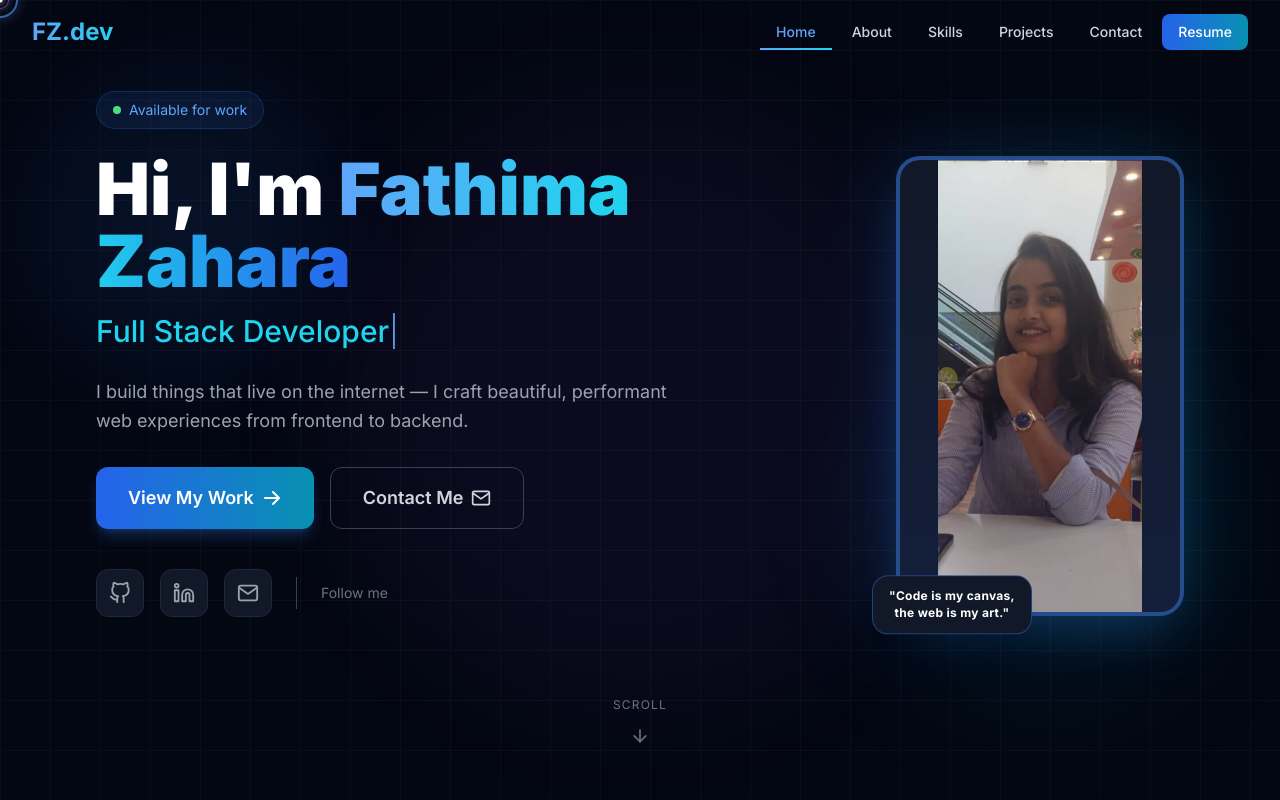
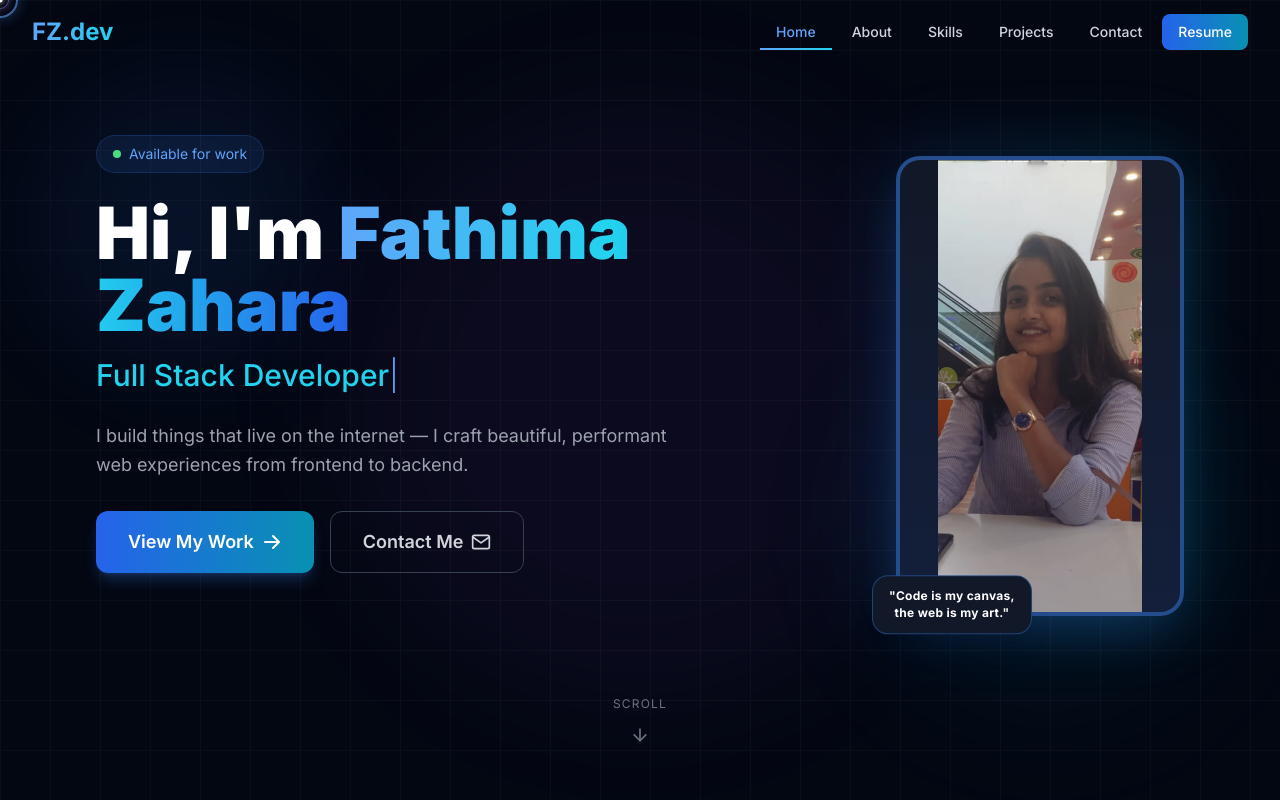
Before and after one commit to zaharaCodes/portfolio, a React (Create React App) app: page / in a window 1280 px wide. Shown: the top 800 px of the page. Built offline with nearby package versions, Linux system fonts and the light colour scheme.

Commit message:
fix: remove hero social links, contact emoji

```diff
--- a/src/components/Contact.js
+++ b/src/components/Contact.js
@@ -99,7 +99,7 @@ const Contact = () => {
             </h3>
             <p className="text-gray-400 mb-3 leading-relaxed">
               I'm always excited to work on interesting projects and collaborate
-              with cool people. Drop a message and I'll get back to you fast! 🚀
+              with cool people. Drop a message and I'll get back to you fast!
             </p>
 
             {/* Status badge */}
--- a/src/components/Hero.js
+++ b/src/components/Hero.js
@@ -1,6 +1,6 @@
 import React, { useState, useEffect } from 'react';
 import { motion } from 'framer-motion';
-import { FiGithub, FiLinkedin, FiMail, FiArrowDown } from 'react-icons/fi';
+import { FiMail, FiArrowDown } from 'react-icons/fi';
 import { HiArrowRight } from 'react-icons/hi';
 import { info } from '../data/info';
 
@@ -65,10 +65,10 @@ const Hero = () => {
       <div className="relative z-10 max-w-6xl mx-auto px-4 sm:px-6 lg:px-8 w-full">
         <div className="flex flex-col lg:flex-row items-center justify-between gap-8">
 
-          {/* Left Side - Text */}
+          {/* Left Side */}
           <div className="flex-1 text-center lg:text-left">
 
-            {/* Available Badge - pushed down with mt */}
+            {/* Available Badge */}
             <motion.div
               initial={{ opacity: 0, y: 20 }}
               animate={{ opacity: 1, y: 0 }}
@@ -114,12 +114,12 @@ const Hero = () => {
               performant web experiences from frontend to backend.
             </motion.p>
 
-            {/* Buttons */}
+            {/* Buttons only — no social links */}
             <motion.div
               initial={{ opacity: 0, y: 20 }}
               animate={{ opacity: 1, y: 0 }}
               transition={{ duration: 0.6, delay: 0.4 }}
-              className="flex flex-wrap gap-4 justify-center lg:justify-start mb-10"
+              className="flex flex-wrap gap-4 justify-center lg:justify-start"
             >
               <motion.button
                 onClick={scrollToProjects}
@@ -141,38 +141,9 @@ const Hero = () => {
                 <FiMail size={20} />
               </motion.button>
             </motion.div>
-
-            {/* Social Links */}
-            <motion.div
-              initial={{ opacity: 0, y: 20 }}
-              animate={{ opacity: 1, y: 0 }}
-              transition={{ duration: 0.6, delay: 0.5 }}
-              className="flex items-center gap-4 justify-center lg:justify-start"
-            >
-              {[
-                { icon: <FiGithub size={22} />, href: info.github, label: 'GitHub' },
-                { icon: <FiLinkedin size={22} />, href: info.linkedin, label: 'LinkedIn' },
-                { icon: <FiMail size={22} />, href: `mailto:${info.email}`, label: 'Email' },
-              ].map((social) => (
-                <motion.a
-                  key={social.label}
-                  href={social.href}
-                  target="_blank"
-                  rel="noopener noreferrer"
-                  className="p-3 rounded-xl bg-gray-900 border border-gray-800 text-gray-400 hover:text-white hover:border-blue-500 hover:bg-gray-800 transition-all"
-                  whileHover={{ scale: 1.1, y: -3 }}
-                  whileTap={{ scale: 0.9 }}
-                  title={social.label}
-                >
-                  {social.icon}
-                </motion.a>
-              ))}
-              <div className="w-px h-8 bg-gray-700 mx-2"></div>
-              <span className="text-gray-500 text-sm">Follow me</span>
-            </motion.div>
           </div>
 
-          {/* Right Side - Photo - pushed down with mt-16 */}
+          {/* Right Side - Photo */}
           <motion.div
             initial={{ opacity: 0, scale: 0.5, rotate: -10 }}
             animate={{ opacity: 1, scale: 1, rotate: 0 }}
@@ -180,11 +151,7 @@ const Hero = () => {
             className="flex-shrink-0 mt-16 lg:mt-24"
           >
             <div className="relative">
-
-              {/* Glow */}
               <div className="absolute inset-0 bg-gradient-to-r from-blue-500 to-cyan-500 blur-2xl opacity-20 rounded-3xl"></div>
-
-              {/* ✅ Photo - proper size, fits in screen */}
               <div className="relative w-64 h-[420px] md:w-72 md:h-[460px] rounded-3xl overflow-hidden border-4 border-blue-500/50 shadow-2xl shadow-blue-500/20 bg-gray-900">
                 <img
                   src="/images/Fathima Zahara.jpg"
@@ -194,7 +161,6 @@ const Hero = () => {
                 <div className="absolute inset-0 bg-gradient-to-t from-blue-900/20 to-transparent pointer-events-none"></div>
               </div>
 
-              {/* Quote Badge */}
               <motion.div
                 animate={{ y: [0, -8, 0] }}
                 transition={{ duration: 3, repeat: Infinity, ease: 'easeInOut' }}
@@ -204,10 +170,8 @@ const Hero = () => {
                   "Code is my canvas,<br />the web is my art."
                 </div>
               </motion.div>
-
             </div>
           </motion.div>
-
         </div>
 
         {/* Scroll Down */}
@@ -225,7 +189,6 @@ const Hero = () => {
             <FiArrowDown size={20} />
           </motion.div>
         </motion.div>
-
       </div>
     </section>
   );
```
